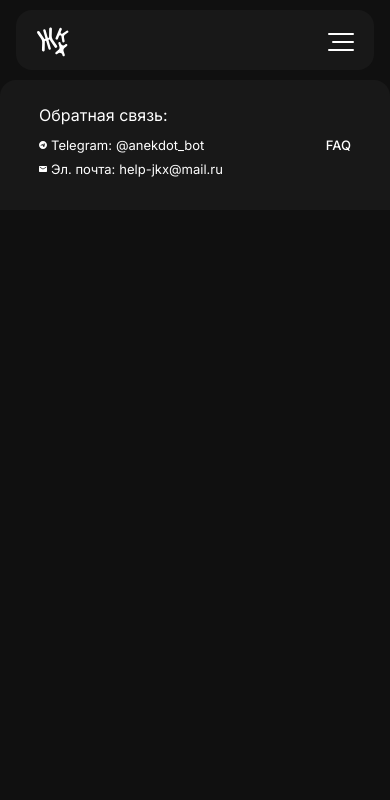
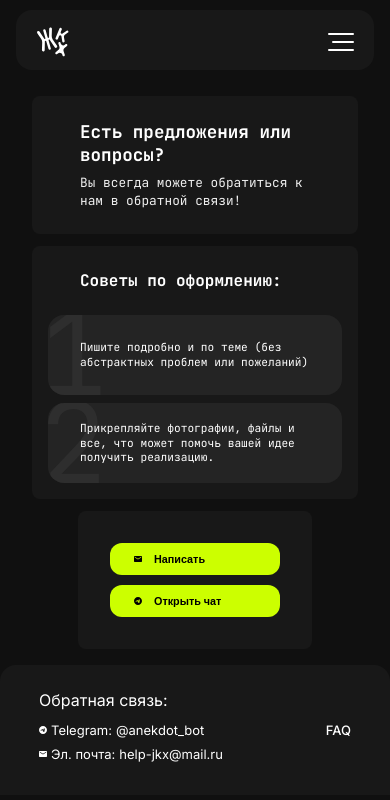
Before and after one commit to g00day/ComunalServicesFrontend, a React (Vite) app in the folder my-react-app/: page /feedback in a window 390 px wide. Shown: the top 800 px of the page. Built offline with nearby package versions, Linux system fonts and the light colour scheme.

Commit message:
implemented

```diff
--- a/my-react-app/src/App.jsx
+++ b/my-react-app/src/App.jsx
@@ -8,6 +8,7 @@ import { BrowserRouter, Routes, Route } from "react-router";
 
 // Pages
 import IndexPage from '@/pages/Index/IndexPage';
+import FeedbackPage from '@/pages/Feedback/FeedbackPage';
 
 
 
@@ -20,6 +21,7 @@ function App() {
     <BrowserRouter>
       <Routes>
         <Route path="/" element={<IndexPage />} />
+        <Route path="feedback/" element={<FeedbackPage/>}/>
       </Routes>
     </BrowserRouter>
     <Footer/>
--- /dev/null
+++ b/my-react-app/src/pages/Feedback/FeedbackPage.jsx
@@ -0,0 +1,49 @@
+import classes from "./FeedbackPage.module.css";
+import mailIcon from "@icons/mail.svg";
+import telegramIcon from "@icons/telegram.svg";
+
+const FeedbackPage = () => {
+  return (
+    <div className={classes.feedbackPage}>
+      <div className={classes.topSection}>
+        <h2 className={classes.title}>Есть предложения или вопросы?</h2>
+        <p className={classes.subtitle}>
+          Вы всегда можете обратиться к нам в обратной связи!
+        </p>
+      </div>
+
+      <div className={classes.bottomSection}>
+        <h3 className={classes.sectionTitle}>Советы по оформлению:</h3>
+        <div className={classes.tipsList}>
+          <div className={classes.tipCard}>
+            <span className={classes.tipNumber}>1</span>
+            <div className={classes.tipContent}>
+              <p className={classes.tipText}>Пишите подробно и по теме (без абстрактных проблем или пожеланий)</p>
+            </div>
+          </div>
+          <div className={classes.tipCard}>
+            <span className={classes.tipNumber}>2</span>
+            <div className={classes.tipContent}>
+              <p className={classes.tipText}>Прикрепляйте фотографии, файлы и все, что может помочь вашей идее получить реализацию. </p>
+            </div>
+          </div>
+        </div>
+      </div>
+
+      <div className={classes.actionSection}>
+        <div className={classes.buttonContainer}>
+          <button className={classes.mainButton}>
+            <img src={mailIcon} alt="" className={classes.icon} />
+            Написать
+          </button>
+          <button className={classes.mainButton}>
+            <img src={telegramIcon} alt="" className={classes.icon} />
+            Открыть чат
+          </button>
+        </div>
+      </div>
+    </div>
+  );
+};
+
+export default FeedbackPage;
--- /dev/null
+++ b/my-react-app/src/pages/Feedback/FeedbackPage.module.css
@@ -0,0 +1,137 @@
+@media (max-width: 768px) {
+  .feedbackPage {
+    padding: 1rem 0;
+    color: #fff;
+    font-family: 'JetBrains Mono', monospace;
+    display: flex;
+    flex-direction: column;
+    gap: 0.75rem;
+  }
+
+  .topSection,
+  .bottomSection,
+  .actionSection {
+    background-color: #181818;
+    border-radius: 0.5rem;
+  }
+
+  .topSection {
+    margin: 0 2rem;
+    padding: 1.5rem 3rem;
+  }
+
+  .title {
+    font-size: 1.1rem;
+    margin: 0 0 0.5rem 0;
+  }
+
+  .subtitle {
+    font-size: 0.8rem;
+    color: #efefef;
+    line-height: 1.4;
+  }
+
+  .bottomSection {
+    margin: 0 2rem;
+    padding: 0 0 1rem 0;
+  }
+
+
+  .actionSection {
+    width: 60%;
+    margin: 0 auto;
+    padding: 1rem;
+    box-sizing: border-box;
+  }
+
+  .sectionTitle {
+    padding: 1.5rem 3rem;
+    font-size: 1rem;
+    margin: 0;
+  }
+
+  .tipsList {
+    display: flex;
+    flex-direction: column;
+    gap: 0.5rem;
+  }
+
+  .tipCard {
+    padding: 1rem 1.5rem;
+    position: relative;
+    display: flex;
+    align-items: center;
+    border-radius: 1rem;
+    min-height: 80px;
+    background-color: #242424;
+    overflow: hidden;
+    margin: 0 1rem;
+  }
+
+  .tipContent {
+    z-index: 2;
+    padding-left: 0.5rem;
+  }
+
+  .tipText {
+    color: #FFFFFF;
+    font-size: 0.7rem;
+    line-height: 1.3;
+  }
+
+  .tipNumber {
+    position: absolute;
+    left: -0.5rem;
+    bottom: -0.375rem;
+    font-size: 7rem;
+    line-height: 0.8;
+    color: rgba(133, 133, 133, 0.1);
+    z-index: 1;
+  }
+
+
+  .buttonContainer {
+    width: 100%;
+    display: flex;
+    flex-direction: column;
+    gap: 10px;
+    padding: 1rem 1rem;
+  }
+
+ .mainButton {
+    background-color: #ccff00;
+    color: #000;
+    border: none;
+    border-radius: 0.75rem;
+    width: 100%;
+    padding: 10px 12px;
+    font-weight: bold;
+    font-size: 0.85rem;
+    cursor: pointer;
+    white-space: nowrap;
+    display: flex;
+    align-items: center;
+    justify-content: flex-start;
+    gap: 12px;
+    padding-left: 1.5rem;
+  }
+
+  .icon {
+    width: 0.75rem;
+    height: 0.75rem;
+    object-fit: contain;
+    filter: brightness(0)
+  }
+}
+
+@media (max-width: 400px) {
+    .mainButton {
+        font-size: 0.675rem;
+    }
+    .icon {
+        width: 0.5rem;
+        height: 0.5rem;
+        object-fit: contain;
+        filter: brightness(0)
+  }
+}
```
